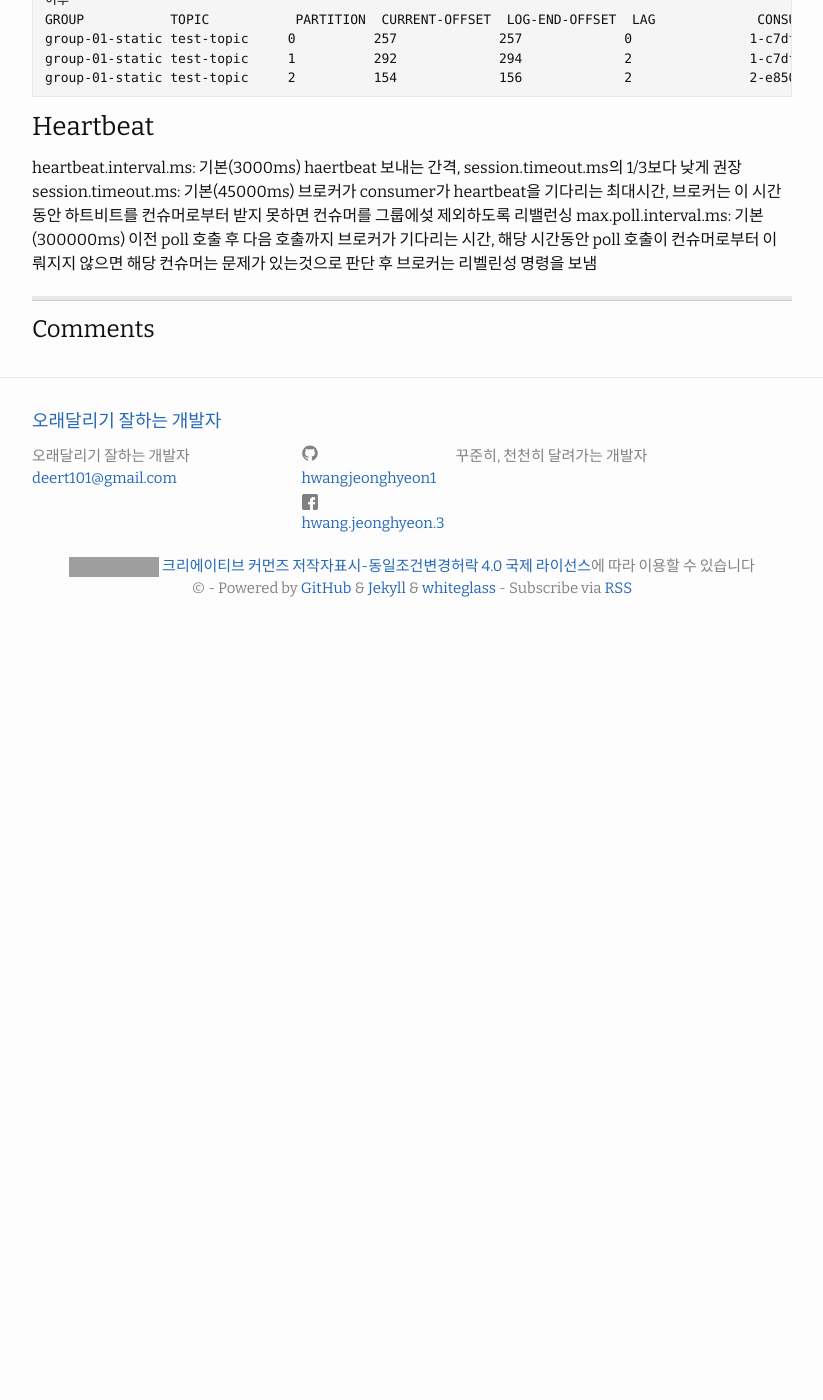
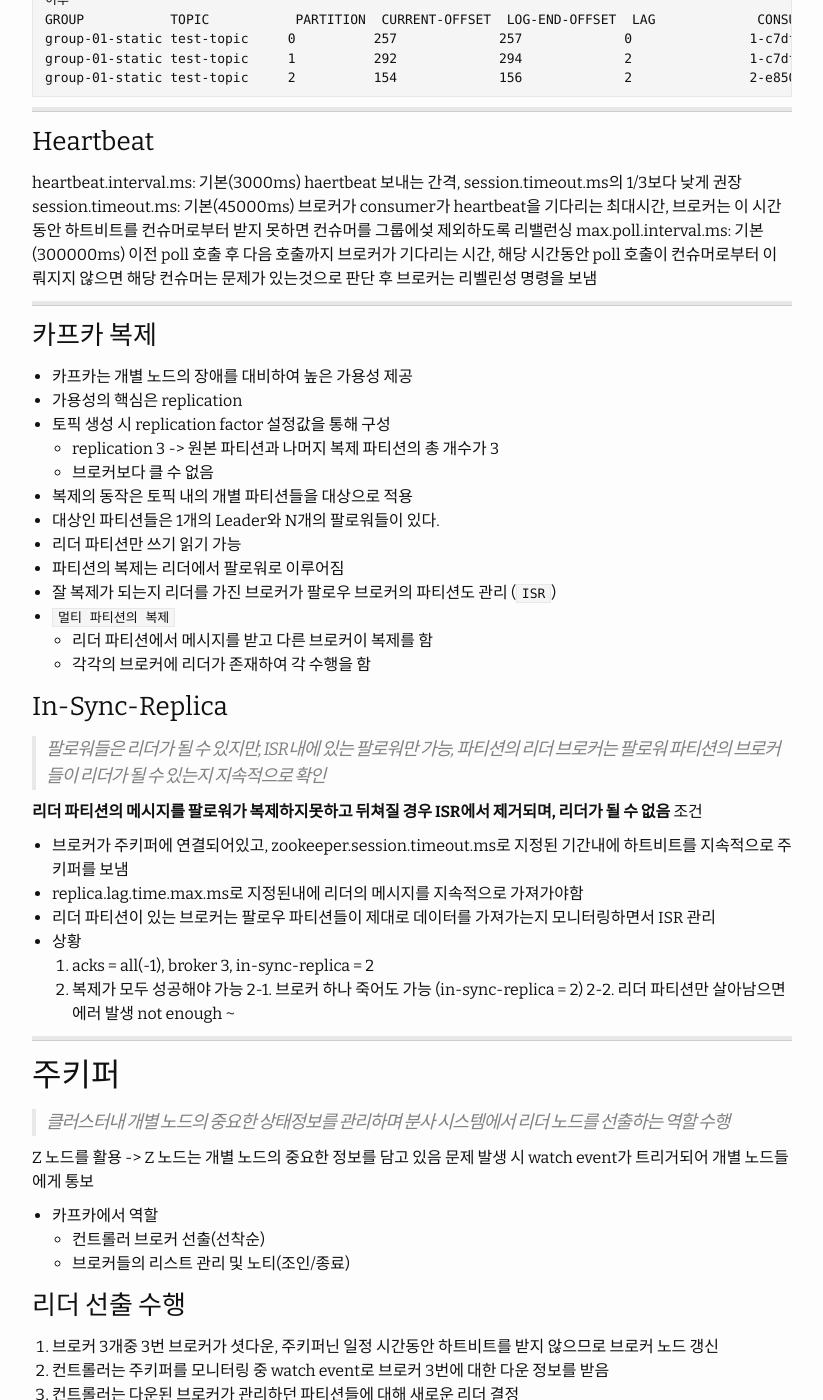
Before and after one commit to HWANGJEONGHYEON1/HWANGJEONGHYEON1.github.io, a Jekyll site: the page built from _posts/2023-07-31-kafka-rebalancing.md, in a window 1280 px wide and 1400 px high, scrolled down 1450 px. Shown: the whole window, without its empty margins (228-1051 px from the left). Built offline with Jekyll 4.4.1, drawn with Linux system fonts in a browser that asks for light colours; comment, search, counter and statistics services are not loaded; before the commit the page ends 2080 px from its top, so only the background shows below that; some of the changed text lies outside the part shown; grey boxes are pictures that could not be loaded.

Commit message:
study kafka 심화 2

```diff
--- a/_posts/2023-07-31-kafka-rebalancing.md
+++ b/_posts/2023-07-31-kafka-rebalancing.md
@@ -75,7 +75,70 @@ group-01-static test-topic     1          292             294             2
 group-01-static test-topic     2          154             156             2               2-e850db2a-476d-4772-a033-a1b79bbe3ddd /127.0.0.1      consumer-group-01-static-2
 ~~~
 
+<hr>
+
 ### Heartbeat
 heartbeat.interval.ms: 기본(3000ms) haertbeat 보내는 간격, session.timeout.ms의 1/3보다 낮게 권장
 session.timeout.ms: 기본(45000ms) 브로커가 consumer가 heartbeat을 기다리는 최대시간, 브로커는 이 시간동안 하트비트를 컨슈머로부터 받지 못하면 컨슈머를 그룹에섲 제외하도록 리밸런싱
 max.poll.interval.ms: 기본(300000ms) 이전 poll 호출 후 다음 호출까지 브로커가 기다리는 시간, 해당 시간동안 poll 호출이 컨슈머로부터 이뤄지지 않으면 해당 컨슈머는 문제가 있는것으로 판단 후 브로커는 리벨린성 명령을 보냄
+
+<hr>
+
+### 카프카 복제
+- 카프카는 개별 노드의 장애를 대비하여 높은 가용성 제공
+- 가용성의 핵심은 replication
+- 토픽 생성 시 replication factor 설정값을 통해 구성
+    - replication 3 -> 원본 파티션과 나머지 복제 파티션의 총 개수가 3
+    - 브로커보다 클 수 없음
+- 복제의 동작은 토픽 내의 개별 파티션들을 대상으로 적용
+- 대상인 파티션들은 1개의 Leader와 N개의 팔로워들이 있다.
+- 리더 파티션만 쓰기 읽기 가능
+- 파티션의 복제는 리더에서 팔로워로 이루어짐
+- 잘 복제가 되는지 리더를 가진 브로커가 팔로우 브로커의 파티션도 관리 (`ISR`)
+- `멀티 파티션의 복제`
+    - 리더 파티션에서 메시지를 받고 다른 브로커이 복제를 함
+    - 각각의 브로커에 리더가 존재하여 각 수행을 함
+
+
+### In-Sync-Replica
+> 팔로워들은 리더가 될 수 있지만, ISR내에 있는 팔로워만 가능, 파티션의 리더 브로커는 팔로워 파티션의 브로커들이 리더가 될 수 있는지 지속적으로 확인
+
+<b>리더 파티션의 메시지를 팔로워가 복제하지못하고 뒤쳐질 경우 ISR에서 제거되며, 리더가 될 수 없음</b>
+조건
+- 브로커가 주키퍼에 연결되어있고, zookeeper.session.timeout.ms로 지정된 기간내에 하트비트를 지속적으로 주키퍼를 보냄
+- replica.lag.time.max.ms로 지정된내에 리더의 메시지를 지속적으로 가져가야함
+- 리더 파티션이 있는 브로커는 팔로우 파티션들이 제대로 데이터를 가져가는지 모니터링하면서 ISR 관리
+- 상황
+    1. acks = all(-1), broker 3, in-sync-replica = 2
+    2. 복제가 모두 성공해야 가능
+        2-1. 브로커 하나 죽어도 가능 (in-sync-replica = 2)
+        2-2. 리더 파티션만 살아남으면 에러 발생 not enough ~
+
+<hr>
+
+## 주키퍼
+> 클러스터내 개별 노드의 중요한 상태정보를 관리하며 분사 시스템에서 리더 노드를 선출하는 역할 수행
+
+Z 노드를 활용 -> Z 노드는 개별 노드의 중요한 정보를 담고 있음
+문제 발생 시 watch event가 트리거되어 개별 노드들에게 통보
+- 카프카에서 역할
+    - 컨트롤러 브로커 선출(선착순)
+    - 브로커들의 리스트 관리 및 노티(조인/종료)
+
+
+### 리더 선출 수행
+1. 브로커 3개중 3번 브로커가 셧다운, 주키퍼닌 일정 시간동안 하트비트를 받지 않으므로 브로커 노드 갱신
+2. 컨트롤러는 주키퍼를 모니터링 중 watch event로 브로커 3번에 대한 다운 정보를 받음
+3. 컨트롤러는 다운된 브로커가 관리하던 파티션들에 대해 새로운 리더 결정
+4. 결정된 리더 정버로를 주키퍼에 저장하고 해당 파티션을 복제하는 모든 브로커들에게 새로운 리더 팔로우 정보들을 전달, 새로운 리더는 복제 수행 요청
+5. 컨트롤러는 모든 브로커가 가지는 metadatacache를 새로운 리더 팔로우 정보로 갱신할 것을 요청
+
+
+### preferred leader election
+> 파티션별로 최초 할당된 리더 브로커 설정을 Prefrred broker로 그대로 유지, 브로커가 종료된 후 재기동될 때 일정 시간 이후에 다시 재선출
+
+만약 preferred leader까지 죽어버리면?
+- 전체 시스템을 다시 살릴것인가? (팔로워를 리더로)
+    - 프로듀서는 기존 리더까지 1000 오프셋을 보냈지만, 팔로워 브로커는 오프셋이 800이면, 200개의 데이터가 유실
+- 리더를 기다릴것인가?
+    - 그 동안 시스템이 장애발생
```
